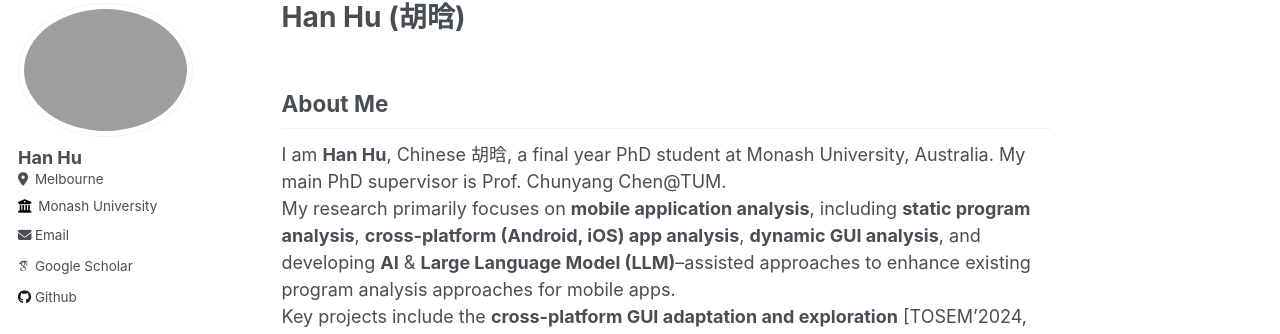
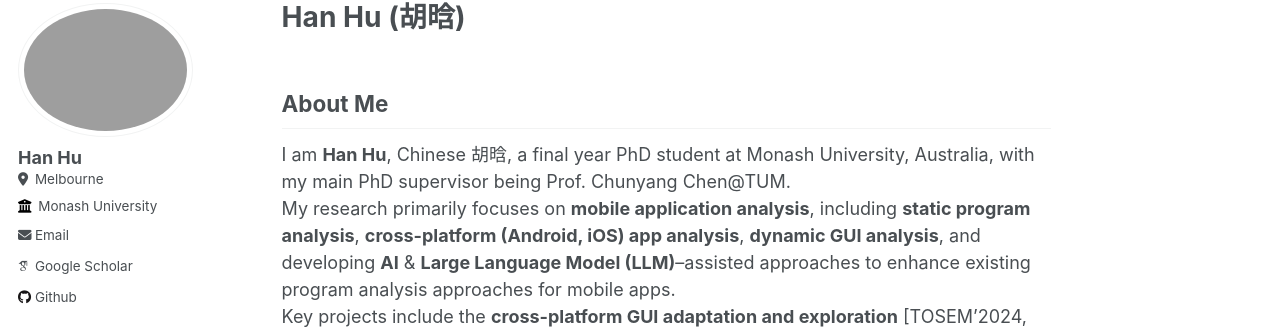
Before and after one commit to huhanGitHub/huhanGitHub.github.io, a Jekyll site: the page built from _pages/about.md, in a window 1280 px wide and 1400 px high. Shown: the part 103-437 px from the top of the window. Built offline with Jekyll 4.4.1, drawn with Linux system fonts in a browser that asks for light colours; some web fonts are replaced; some of the changed text lies outside the part shown.

Commit message:
Update about.md

```diff
--- a/_pages/about.md
+++ b/_pages/about.md
@@ -9,7 +9,7 @@ redirect_from:
 
 ## About Me
 
-I am **Han Hu**, Chinese 胡晗, a final year PhD student at Monash University, Australia. My main PhD supervisor is Prof. Chunyang Chen@TUM. \
+I am **Han Hu**, Chinese 胡晗, a final year PhD student at Monash University, Australia, with my main PhD supervisor being Prof. Chunyang Chen@TUM. \
 My research primarily focuses on **mobile application analysis**, including **static program analysis**, **cross-platform (Android, iOS) app analysis**, **dynamic GUI analysis**, and developing **AI** & **Large Language Model (LLM)**--assisted approaches to enhance existing program analysis approaches for mobile apps.
 Key projects include the **cross-platform GUI adaptation and exploration** \[TOSEM'2024, NeurIPS'2023, TOSEM'2023\] and the **analysis of vulnerabilities in on-device models** \[TOSEM'2023, WWW'2022, ICSE'2021\]. I am also actively engaged in **benchmark construction of LLMs**, focusing on tasks such as code generation and code comment generation \[[Starcoder2](https://github.com/bigcode-project/starcoder2), TOSEM'2021, ICONIP'2019\].
 
```
Also changed, not shown: other parts of _pages/about.md (+1 -1 lines).
